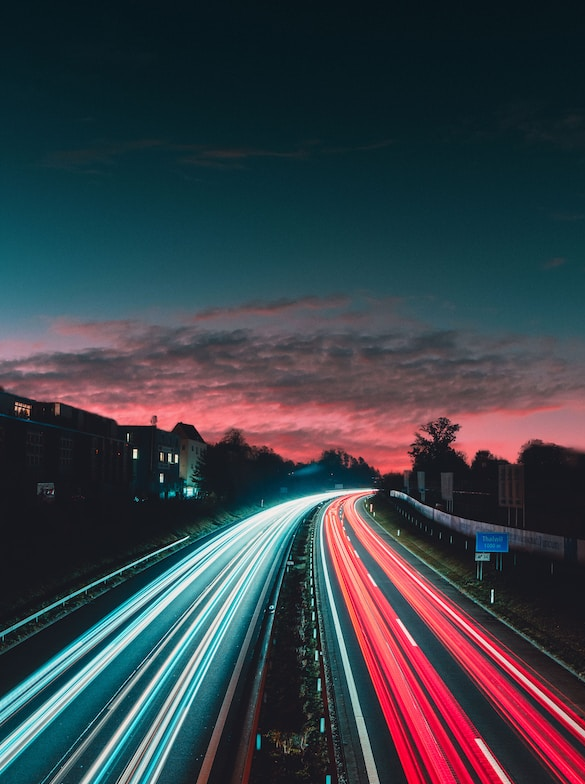
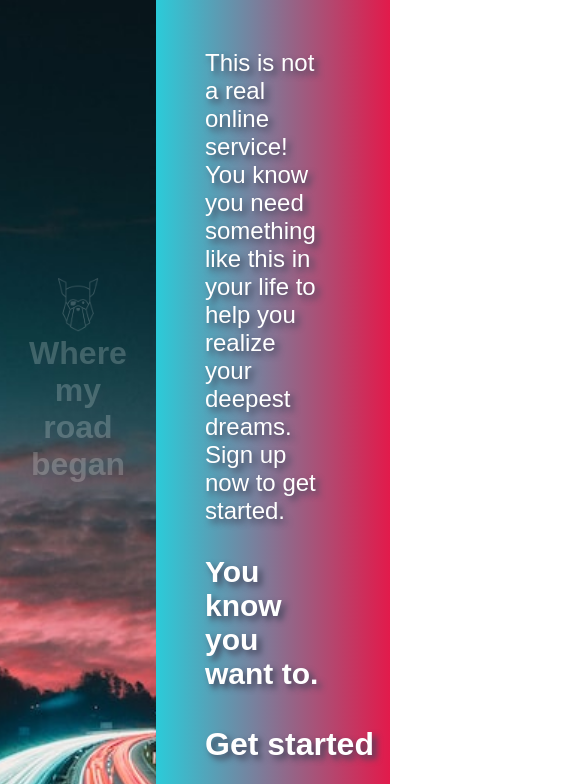
Before and after one commit to Kasy00/Sign-up-form, a plain HTML site: page index.html in a window 390 px wide. Shown: the top 784 px of the page, 585 px wide, since content can reach past the window. Drawn offline with Linux system fonts and the light colour scheme; a web font is replaced by a local one.

Commit message:
Changed some height and added media query to achieve some responsiveness

```diff
--- a/index.html
+++ b/index.html
@@ -9,8 +9,15 @@
 <body>
     <div class="container">
         <div class="image">
-            <img src="img/background.jpg" alt="side background of the road">
+            <div class="left-background"></div>
+            <div class="tp-header">
+                <a href="https://www.theodinproject.com/" class="odin-link" target="_blank">
+                    <img src="img/odin-lined.png" alt="lined Odin logo">
+                    <h1>Where my road began</h1>
+                </a>
+            </div>
         </div>
+
         <div class="form-container">
             <div class="header">
                 <p>This is not a real online service! You know you need something like this in your life to help you realize your deepest dreams.</p>
--- a/style.css
+++ b/style.css
@@ -22,10 +22,8 @@ html{
 body{
     font-size: 1.6rem;
     font-family: "Coiny", sans-serif;
-    min-height: 100vh;
     display: flex;
     flex-direction: column;
-    overflow: hidden;
 }
 
 .container{
@@ -35,28 +33,73 @@ body{
 
 .image{
     text-align: left;
-    max-width: 60rem;
+    width: 40vw;
+    position: relative;
+    display: flex;
+    flex-flow: row wrap;
+}
+
+.left-background{
+    background-image: url(img/background.jpg);
+    background-position: center;
+    background-size: cover;
+    background-repeat: no-repeat;
+    width: 40vw;
+    height: 100%;
+}
+
+.tp-header{
+    position: absolute;
+    left: 50%;
+    top: 30%;
+    transform: translate(-50%, -70%);
+    text-align: center;
+    opacity: 0.2;
+    padding: 2rem;
+}
+
+.odin-link{
+    text-decoration: none;
+}
+
+.odin-link > img{
+    width: 4rem;
+    height: auto;
+}
+
+.tp-header:hover{
+    opacity: 0.6;
 }
 
 .form-container{
     display: flex;
     flex-direction: column;
+    flex-flow: row wrap;
     background-image: linear-gradient(to right, var(--bg-blue), var(--bg-red));
     padding: clamp(3rem, 1rem + 10vw, 7rem);
+    text-wrap: wrap;
+    width: 60vw;
+    height: 100%;
 }
 
 .header{
-    line-height: -10rem;
+    font-size: 2rem;
+    width: 90%;
+    text-wrap: wrap;
 }
 
 .header p{
     font-size: 2.4rem;
     color: var(--primary-white);
+    text-shadow: 4px 4px 6px rgba(66, 68, 90, 1);
+    text-wrap: wrap;
 }
 
 .header h2{
     margin-top: 3rem;
     color: var(--primary-white);
+    text-shadow: 4px 4px 6px rgba(66, 68, 90, 1);
+    text-wrap: wrap;
 }
 
 .register-container{
@@ -68,6 +111,7 @@ body{
 
 h1{
     color: var(--primary-white);
+    text-shadow: 4px 4px 6px rgba(66, 68, 90, 1);
 }
 
 .inputs{
@@ -83,7 +127,7 @@ h1{
 
 .inputs input{
     padding: 1.5rem;
-    min-width: 40rem;
+    min-width: 30rem;
     border: none;
     background-color: var(--default-gray);
     border-bottom: 0.3rem solid var(--default-border);
@@ -119,6 +163,7 @@ input:not(:focus):not(:placeholder-shown):invalid ~ .error-message {
     border: 0.2rem solid var(--primary-white);
     outline: none;
     transition: 0.3s ease-in-out;
+    text-shadow: 4px 4px 6px rgba(66, 68, 90, 1);
 }
 
 #submit:hover{
@@ -133,15 +178,22 @@ input:not(:focus):not(:placeholder-shown):invalid ~ .error-message {
 #login{
     font-size: 2rem;
     color: var(--primary-white);
+    text-shadow: 4px 4px 6px rgba(66, 68, 90, 1);
 }
 
-a{
+span a{
     text-decoration: none;
     text-transform: uppercase;
     color: var(--primary-white);
 }
 
-a:hover{
+span a:hover{
     text-decoration: underline;
     color: var(--bg-red);
 }
+
+@media screen and (max-width: 768px) {
+    .inputs {
+        grid-template-columns: 1fr;
+    }
+}
```
Also changed, not shown: img/odin-lined.png (added).
